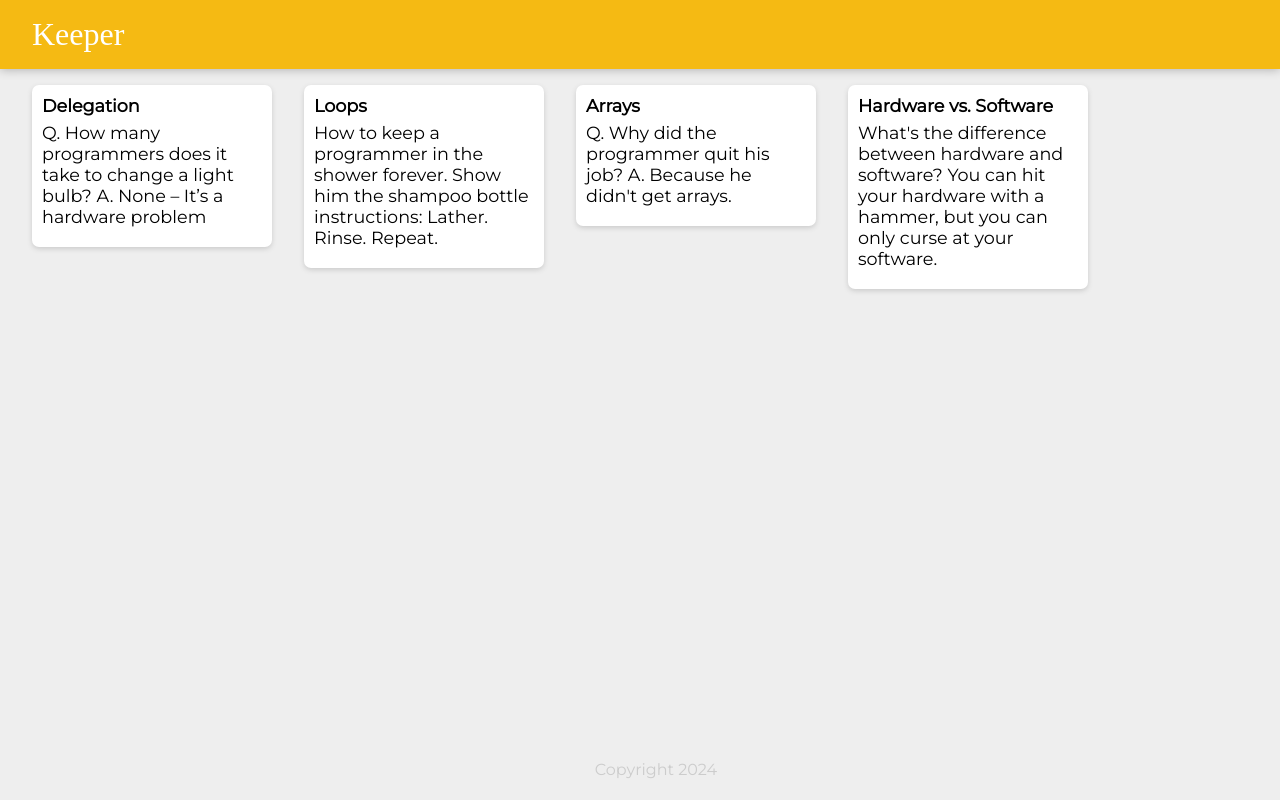
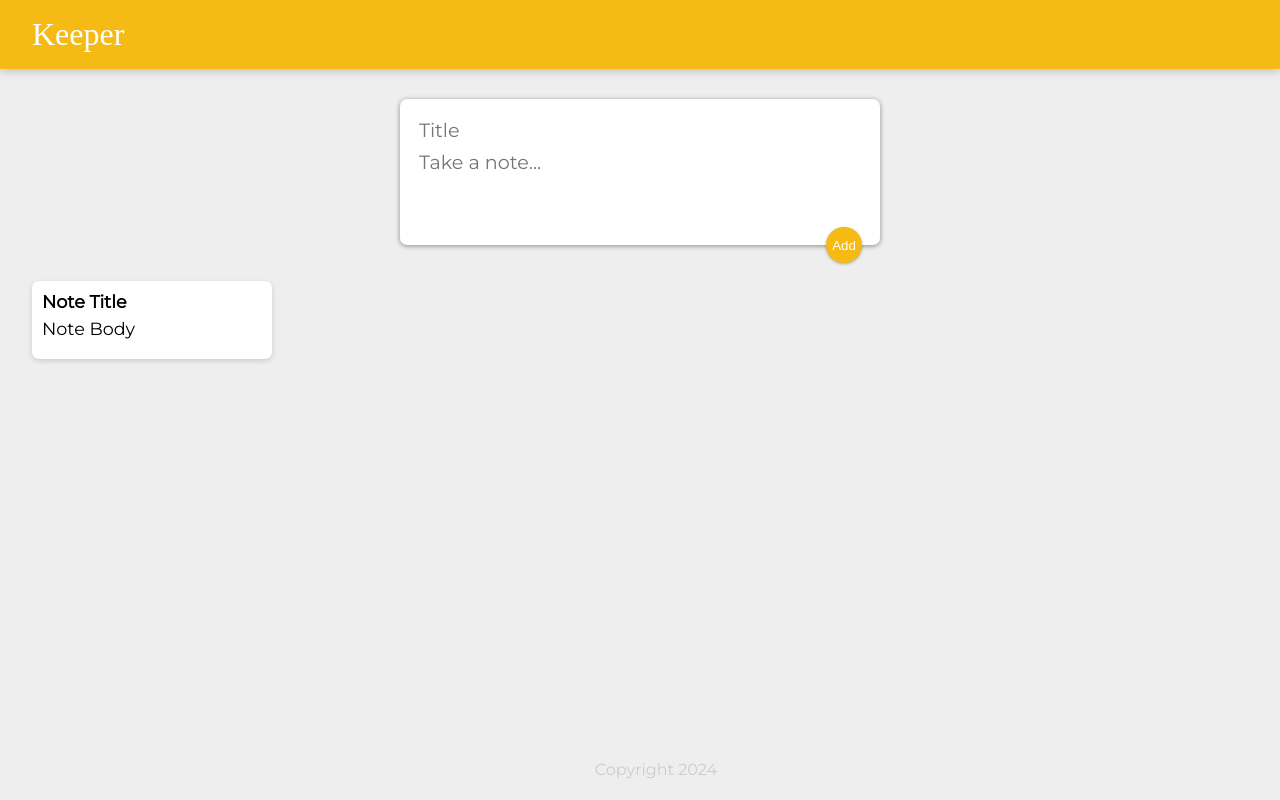
Before and after one commit to PhatKiwi/keeper-app, a React (Create React App) app: page / in a window 1280 px wide. Built offline with nearby package versions, Linux system fonts and the light colour scheme; a web font is replaced by a local one.

Commit message:
add create note area

```diff
--- a/public/styles.css
+++ b/public/styles.css
@@ -54,3 +54,49 @@
   white-space: pre-wrap;
   word-wrap: break-word;
 }
+
+.note button {
+  position: relative;
+  float: right;
+  margin-right: 10px;
+  color: #f5ba13;
+  border: none;
+  width: 36px;
+  height: 36px;
+  cursor: pointer;
+  outline: none;
+}
+
+form {
+  position: relative;
+  width: 480px;
+  margin: 30px auto 20px auto;
+  background: #fff;
+  padding: 15px;
+  border-radius: 7px;
+  box-shadow: 0 1px 5px rgb(138, 137, 137);
+}
+form input,
+form textarea {
+  width: 100%;
+  border: none;
+  padding: 4px;
+  outline: none;
+  font-size: 1.2em;
+  font-family: inherit;
+  resize: none;
+}
+form button {
+  position: absolute;
+  right: 18px;
+  bottom: -18px;
+  background: #f5ba13;
+  color: #fff;
+  border: none;
+  border-radius: 50%;
+  width: 36px;
+  height: 36px;
+  box-shadow: 0 1px 3px rgba(0, 0, 0, 0.3);
+  cursor: pointer;
+  outline: none;
+}
--- a/src/components/app.jsx
+++ b/src/components/app.jsx
@@ -2,13 +2,18 @@
 import Header from "./header";
 import Footer from "./footer";
 import Note from "./note";
-import notes from "../notes"
+import CreateArea from "./create";
 
 function App() {
+    function addNote(note) {
+
+    }
+
     return (
         <div>
             <Header />
-            {notes.map(note => <Note key={note.id} title={note.title} content={note.content} />)}
+            <CreateArea onAdd={addNote} />
+            <Note title="Note Title" content="Note Body" />
             <Footer />
         </div>
     )
--- /dev/null
+++ b/src/components/create.jsx
@@ -0,0 +1,34 @@
+import React, { useState } from "react";
+
+export default function CreateArea({ onAdd }){
+    const [note, setNote] = useState({
+        title: "",
+        content: "",
+    })
+
+    function handleChange(e) {
+        const {name, value} = e.target
+
+        setNote(prevNote => {
+            return {
+                ...prevNote,
+                [name]: value
+            }
+        })
+    }
+
+    function submitNote(e){
+        onAdd(note);
+        e.preventDefault();
+    }
+
+    return (
+      <div>
+        <form>
+            <input name="title" placeholder="Title" value={note.title} onChange={handleChange} />
+            <textarea name="content" placeholder="Take a note..." rows="3" value={note.content} onChange={handleChange} />
+            <button onClick={submitNote}>Add</button>
+        </form>
+      </div>
+    );
+}
--- a/src/notes.js
+++ /dev/null
@@ -1,28 +0,0 @@
-const notes = [
-  {
-    key: 1,
-    title: "Delegation",
-    content:
-      "Q. How many programmers does it take to change a light bulb? A. None – It’s a hardware problem"
-  },
-  {
-    key: 2,
-    title: "Loops",
-    content:
-      "How to keep a programmer in the shower forever. Show him the shampoo bottle instructions: Lather. Rinse. Repeat."
-  },
-  {
-    key: 3,
-    title: "Arrays",
-    content:
-      "Q. Why did the programmer quit his job? A. Because he didn't get arrays."
-  },
-  {
-    key: 4,
-    title: "Hardware vs. Software",
-    content:
-      "What's the difference between hardware and software? You can hit your hardware with a hammer, but you can only curse at your software."
-  }
-];
-
-export default notes;
```
Lines whose indentation alone changed are shown as unchanged.
